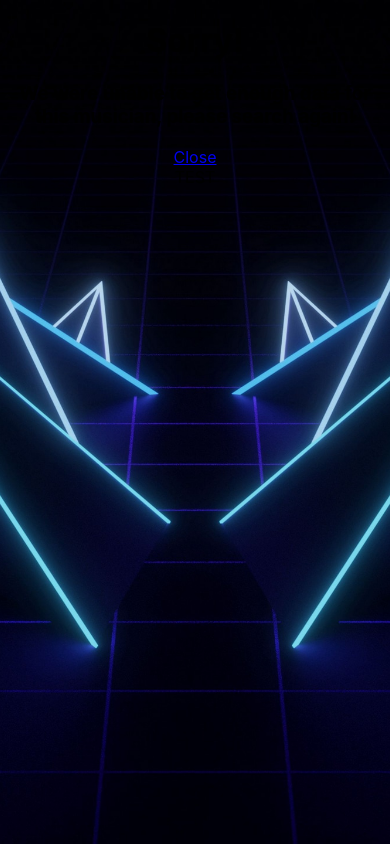
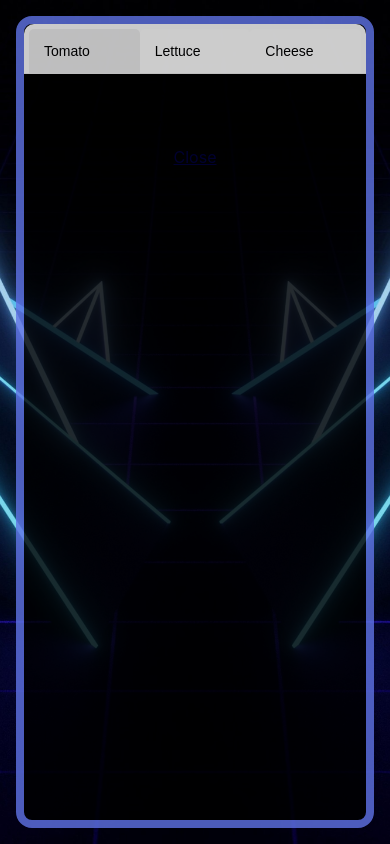
Before and after one commit to liam-jake-chase/muews, a React (Create React App) app: page /ResultsPage in a window 390 px wide. Built offline with nearby package versions, Linux system fonts and the light colour scheme; some icons are missing.

Commit message:
Main page desgin desktop finished (will go back and make responsive versions)

```diff
--- a/src/components/HeroSection/HeroSection.scss
+++ b/src/components/HeroSection/HeroSection.scss
@@ -21,5 +21,6 @@ body {
   &__image {
     position: relative;
     top: 19.5rem;
+
   }
 }
--- a/src/components/ResultsPage/ResultsPage.jsx
+++ b/src/components/ResultsPage/ResultsPage.jsx
@@ -1,13 +1,19 @@
 import React from 'react'
 import './ResultsPage.scss'
 import { motion } from 'framer-motion';
+import ResultsTabsCard from '../ResultsTabsCard/ResultsTabsCard';
+
 
 
 export default function ResultsPage() {
   return (
     <motion.div>
+         <div className='main'>
+             <div className='main__container'>
+                 <ResultsTabsCard />
+             </div>
+         </div>
 
-TEST
     </motion.div>
   )
 }
--- a/src/components/ResultsPage/ResultsPage.scss
+++ b/src/components/ResultsPage/ResultsPage.scss
@@ -0,0 +1,22 @@
+html,
+body {
+  background-image: url("./../../assets/images/hero-image2.jpg");
+  background-position: center;
+  background-repeat: no-repeat;
+  background-size: cover;
+  height: 100vh;
+}
+
+.main {
+  &__container {
+      position: absolute;
+      top: 1rem;
+      bottom: 1rem;
+      right: 1rem;
+      left: 1rem;
+      border: rgb(96, 116, 231) solid .5rem;
+      border-radius: 1rem;
+      background-color: rgb(0, 0, 0);
+      opacity:.8
+  }
+}
--- /dev/null
+++ b/src/components/ResultsTabsCard/ResultsTabsCard.jsx
@@ -0,0 +1,42 @@
+import { React, useState } from 'react'
+import './ResultsTabsCard.scss'
+import { initialTabs as tabs } from "./TabsCardHeaders.ts";
+import { motion, AnimatePresence } from "framer-motion";
+
+export default function App() {
+  const [selectedTab, setSelectedTab] = useState(tabs[0]);
+
+  return (
+    <div className="window">
+      <nav>
+        <ul>
+          {tabs.map((item) => (
+            <li
+              key={item.label}
+              className={item === selectedTab ? "selected" : ""}
+              onClick={() => setSelectedTab(item)}
+            >
+              {`${item.icon} ${item.label}`}
+              {item === selectedTab ? (
+                <motion.div className="underline" layoutId="underline" />
+              ) : null}
+            </li>
+          ))}
+        </ul>
+      </nav>
+      <main>
+        <AnimatePresence exitBeforeEnter>
+          <motion.div
+            key={selectedTab ? selectedTab.label : "empty"}
+            initial={{ y: 10, opacity: 0 }}
+            animate={{ y: 0, opacity: 1 }}
+            exit={{ y: -10, opacity: 0 }}
+            transition={{ duration: 0.2 }}
+          >
+            {selectedTab ? selectedTab.icon : "😋"}
+          </motion.div>
+        </AnimatePresence>
+      </main>
+    </div>
+  );
+}
--- /dev/null
+++ b/src/components/ResultsTabsCard/ResultsTabsCard.scss
@@ -0,0 +1,117 @@
+
+
+
+nav {
+  background: #fdfdfd;
+  padding: 5px 5px 0;
+  border-radius: 10px;
+  border-bottom-left-radius: 0;
+  border-bottom-right-radius: 0;
+  border-bottom: 1px solid #eeeeee;
+  height: 44px;
+}
+
+.tabs {
+  flex-grow: 1;
+  display: flex;
+  justify-content: flex-start;
+  align-items: flex-end;
+  flex-wrap: nowrap;
+  width: 100%;
+}
+
+main {
+  display: flex;
+  justify-content: center;
+  align-items: center;
+  font-size: 128px;
+  flex-grow: 1;
+  user-select: none;
+}
+
+ul,
+li {
+  list-style: none;
+  padding: 0;
+  margin: 0;
+  font-family: "Poppins", sans-serif;
+  font-weight: 500;
+  font-size: 14px;
+}
+
+ul {
+  display: flex;
+  width: 100%;
+}
+
+li {
+  border-radius: 5px;
+  border-bottom-left-radius: 0;
+  border-bottom-right-radius: 0;
+  width: 100%;
+  padding: 10px 15px;
+  position: relative;
+  background: white;
+  cursor: pointer;
+  height: 24px;
+  display: flex;
+  justify-content: space-between;
+  align-items: center;
+  flex: 1;
+  min-width: 0;
+  position: relative;
+  user-select: none;
+}
+
+.underline {
+  position: absolute;
+  bottom: -1px;
+  left: 0;
+  right: 0;
+  height: 1px;
+  background: var(--accent);
+}
+
+li.selected {
+  background: #eee;
+}
+
+li button {
+  width: 20px;
+  height: 20px;
+  border: 0;
+  background: #fff;
+  border-radius: 3px;
+  display: flex;
+  justify-content: center;
+  align-items: center;
+  stroke: #000;
+  margin-left: 10px;
+  cursor: pointer;
+  flex-shrink: 0;
+}
+
+.background {
+  position: absolute;
+  top: 0;
+  left: 0;
+  bottom: 0;
+  width: 300px;
+  background: #fff;
+}
+
+.add-item {
+  width: 30px;
+  height: 30px;
+  background: #eee;
+  border-radius: 50%;
+  border: 0;
+  cursor: pointer;
+  align-self: center;
+}
+
+.add-item:disabled {
+  opacity: 0.4;
+  cursor: default;
+  pointer-events: none;
+}
--- /dev/null
+++ b/src/components/ResultsTabsCard/TabsCardHeaders.ts
@@ -0,0 +1,24 @@
+export interface Tab {
+    icon: string;
+    label: string;
+  }
+
+  export const allTabs = [
+    { icon: "", label: "Tomato" },
+    { icon: "", label: "Lettuce" },
+    { icon: "", label: "Cheese" },
+    { icon: "", label: "Carrot" },
+    { icon: "", label: "Banana" },
+    { icon: "", label: "Blueberries" },
+    { icon: "", label: "Champers?" }
+  ];
+
+  const [tomato, lettuce, cheese] = allTabs;
+  export const initialTabs = [tomato, lettuce, cheese];
+
+  export function getNextTab(
+    tabs: Tab[]
+  ): Tab | undefined {
+    const existing = new Set(allTabs);
+    return allTabs.find((tab) => !existing.has(tab));
+  }
```
